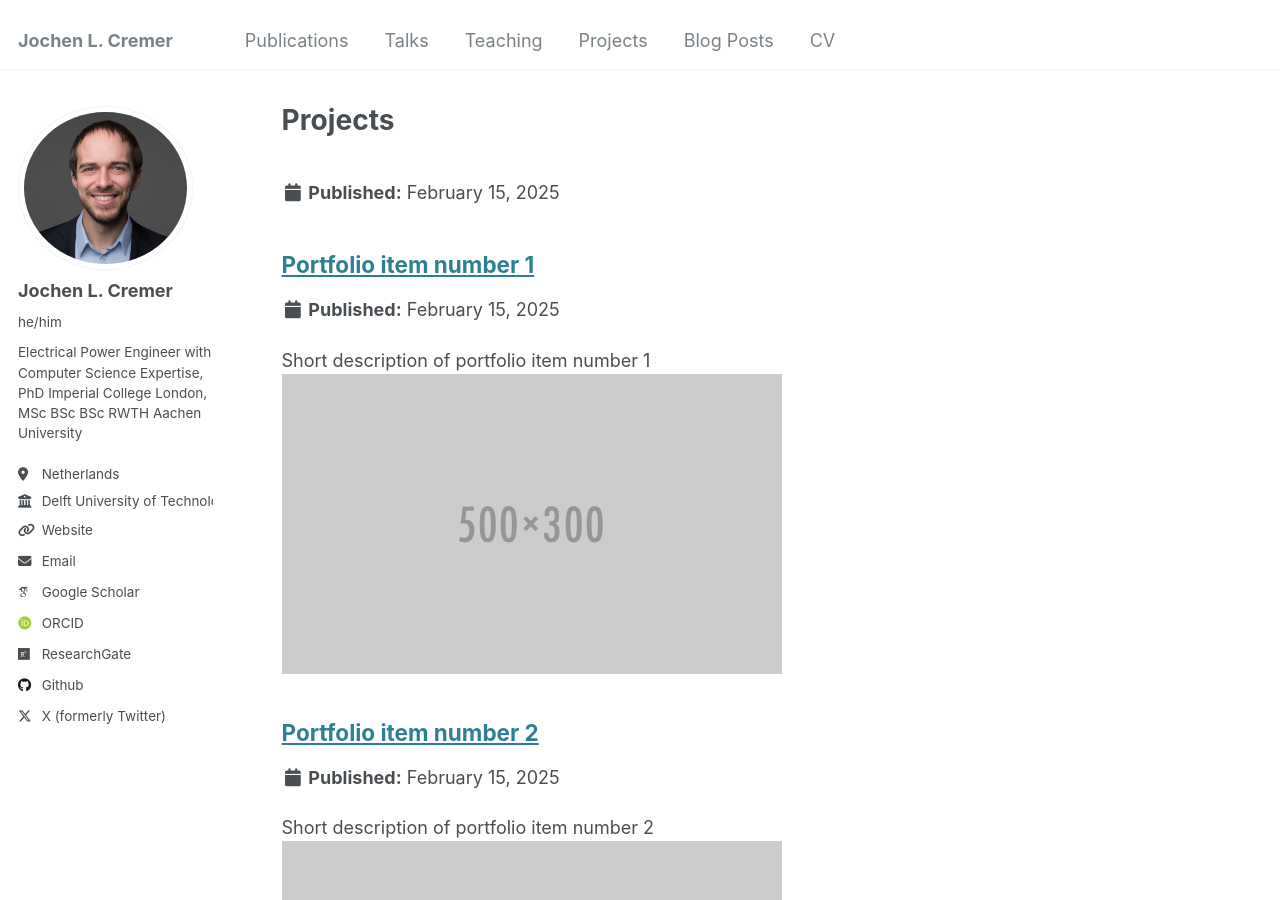
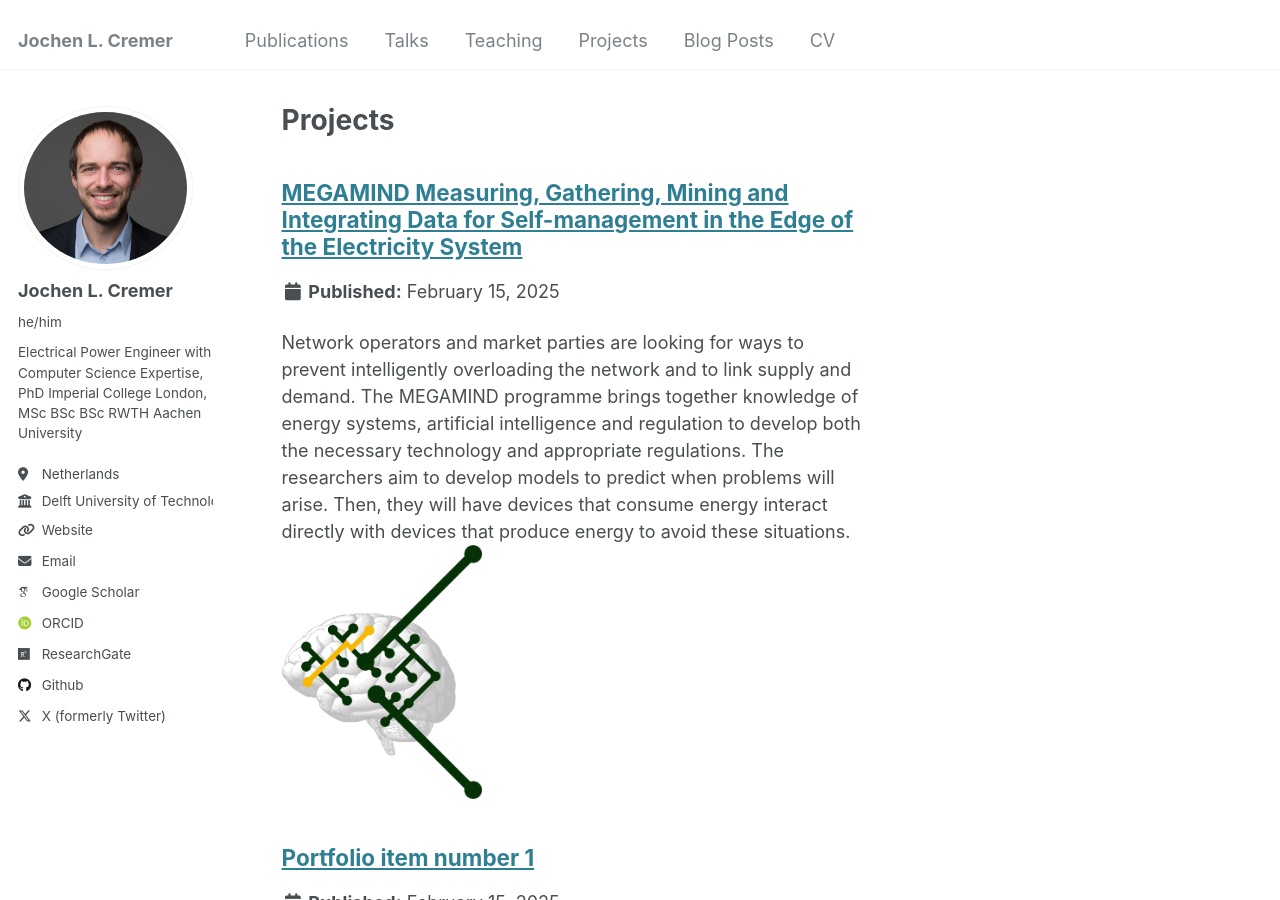
Before and after one commit to JochenC/JochenC.github.io, a Jekyll site: the page built from _pages/projects.html, in a window 1280 px wide and 900 px high. Built offline with Jekyll 4.4.1, drawn with Linux system fonts in a browser that asks for light colours; some web fonts are replaced.

Commit message:
Update megamind.md

```diff
--- a/_projects/megamind.md
+++ b/_projects/megamind.md
@@ -1,6 +1,6 @@
 ---
 title: "MEGAMIND Measuring, Gathering, Mining and Integrating Data for Self-management in the Edge of the Electricity System"
-excerpt: "[2021Network operators and market parties are looking for ways to prevent intelligently  overloading the network and to link supply and demand. The MEGAMIND programme brings together knowledge of energy systems, artificial intelligence and regulation to develop both the necessary technology and appropriate regulations. The researchers aim to develop models to predict when problems will arise. Then, they will have devices that consume energy interact directly with devices that produce energy to avoid these situations. <br/><img src='/images/megamind_logo.png' width="200">"
+excerpt: "Network operators and market parties are looking for ways to prevent intelligently  overloading the network and to link supply and demand. The MEGAMIND programme brings together knowledge of energy systems, artificial intelligence and regulation to develop both the necessary technology and appropriate regulations. The researchers aim to develop models to predict when problems will arise. Then, they will have devices that consume energy interact directly with devices that produce energy to avoid these situations. <br/><img src='/images/megamind_logo.png' width='200'>"
 collection: portfolio
 ---
 
```
